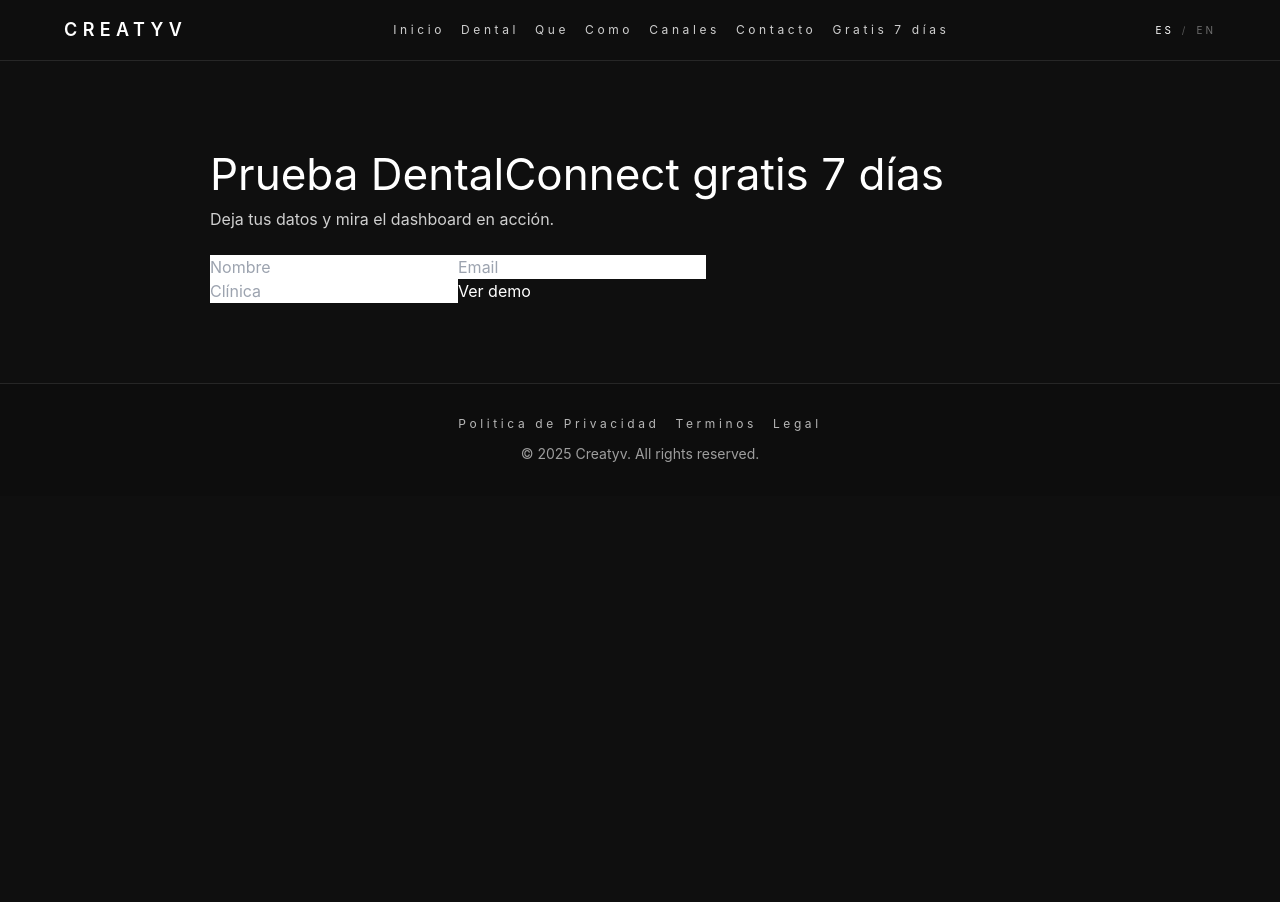
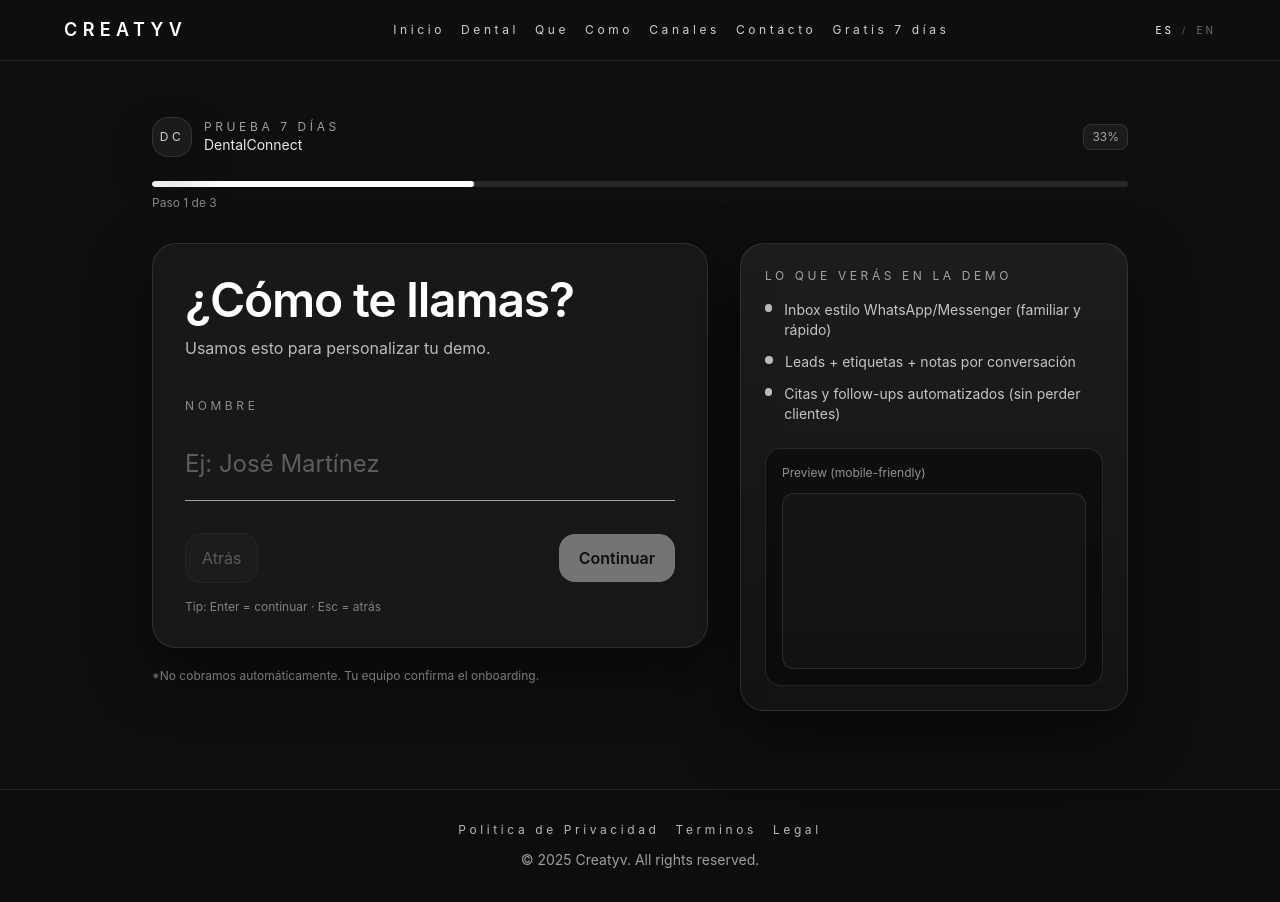
Before and after one commit to Tonycreatyv/CREATYV-LANDING, a React (Vite) app: page / in a window 1280 px wide. Both pictures are taken after a click on the button "Gratis 7 días". Before the commit the page ends 800 px from the top, so only its background shows below. Built offline with nearby package versions, Linux system fonts and the light colour scheme; no server answers.

Commit message:
ui(trial): typeform-style multi-step trial form

```diff
--- a/src/pages/Trial.tsx
+++ b/src/pages/Trial.tsx
@@ -1,26 +1,219 @@
-// src/pages/Trial.tsx  (LANDING)
+import { useMemo, useState } from 'react';
+
+type Step = 'name' | 'email' | 'clinic';
+
 export default function Trial() {
   const dashboardUrl =
     import.meta.env.VITE_DASHBOARD_URL || 'https://gentle-chaja-c50980.netlify.app';
 
-  function onSubmit(e: React.FormEvent) {
-    e.preventDefault();
-    window.location.href = `${dashboardUrl}?from=trial`;
-  }
+  const [step, setStep] = useState<Step>('name');
+  const [name, setName] = useState('');
+  const [email, setEmail] = useState('');
+  const [clinic, setClinic] = useState('');
+
+  const steps: Step[] = useMemo(() => ['name', 'email', 'clinic'], []);
+  const stepIndex = steps.indexOf(step);
+  const progress = Math.round(((stepIndex + 1) / steps.length) * 100);
+
+  const title =
+    step === 'name'
+      ? '¿Cómo te llamas?'
+      : step === 'email'
+      ? '¿Cuál es tu email?'
+      : '¿Nombre de tu clínica?';
+
+  const hint =
+    step === 'name'
+      ? 'Usamos esto para personalizar tu demo.'
+      : step === 'email'
+      ? 'Te mandamos acceso y follow-up.'
+      : 'Opcional, pero ayuda a configurar tu prueba.';
+
+  const placeholder =
+    step === 'name'
+      ? 'Ej: José Martínez'
+      : step === 'email'
+      ? 'Ej: jose@clinica.com'
+      : 'Ej: DentalConnect Centro';
+
+  const value = step === 'name' ? name : step === 'email' ? email : clinic;
+
+  const setValue = (v: string) => {
+    if (step === 'name') setName(v);
+    if (step === 'email') setEmail(v);
+    if (step === 'clinic') setClinic(v);
+  };
+
+  const canContinue = () => {
+    if (step === 'name') return name.trim().length >= 2;
+    if (step === 'email') return /^[^\s@]+@[^\s@]+\.[^\s@]+$/.test(email.trim());
+    return true; // clinic opcional
+  };
+
+  const next = () => {
+    if (!canContinue()) return;
+    if (step === 'name') setStep('email');
+    else if (step === 'email') setStep('clinic');
+    else submit();
+  };
+
+  const back = () => {
+    if (step === 'clinic') setStep('email');
+    else if (step === 'email') setStep('name');
+  };
+
+  const submit = () => {
+    const qs = new URLSearchParams();
+    qs.set('from', 'trial');
+    if (name.trim()) qs.set('name', name.trim());
+    if (email.trim()) qs.set('email', email.trim());
+    if (clinic.trim()) qs.set('clinic', clinic.trim());
+
+    window.location.href = `${dashboardUrl}?${qs.toString()}`;
+  };
 
   return (
-    <main style={{ padding: '80px 20px', maxWidth: 900, margin: '0 auto' }}>
-      <h1 style={{ fontSize: 44 }}>Prueba DentalConnect gratis 7 días</h1>
-      <p style={{ opacity: 0.8 }}>
-        Deja tus datos y mira el dashboard en acción.
-      </p>
+    <main className="min-h-[calc(100vh-72px)] bg-[#0f0f0f] text-white">
+      <section className="max-w-5xl mx-auto px-6 py-10 md:py-14">
+        {/* Top bar */}
+        <div className="flex items-center justify-between gap-4">
+          <div className="flex items-center gap-3">
+            <div className="h-10 w-10 rounded-2xl border border-white/10 bg-white/5 shadow-[0_20px_40px_rgba(0,0,0,0.35)] flex items-center justify-center">
+              <span className="text-xs tracking-[0.3em] text-white/80">DC</span>
+            </div>
+            <div className="leading-tight">
+              <p className="text-xs tracking-[0.3em] uppercase text-white/60">Prueba 7 días</p>
+              <p className="text-sm text-white/90">DentalConnect</p>
+            </div>
+          </div>
 
-      <form onSubmit={onSubmit} style={{ marginTop: 24, maxWidth: 520 }}>
-        <input placeholder="Nombre" required />
-        <input placeholder="Email" required />
-        <input placeholder="Clínica" />
-        <button>Ver demo</button>
-      </form>
+          <div className="hidden md:flex items-center gap-2 text-xs text-white/60">
+            <span className="px-2 py-1 rounded-lg border border-white/10 bg-white/5">
+              {progress}%
+            </span>
+          </div>
+        </div>
+
+        {/* Progress */}
+        <div className="mt-6">
+          <div className="h-1.5 w-full rounded-full bg-white/10 overflow-hidden">
+            <div
+              className="h-full rounded-full bg-white transition-all duration-300"
+              style={{ width: `${progress}%` }}
+            />
+          </div>
+          <p className="mt-2 text-xs text-white/50">
+            Paso {stepIndex + 1} de {steps.length}
+          </p>
+        </div>
+
+        {/* Card */}
+        <div className="mt-8 grid md:grid-cols-12 gap-8 items-start">
+          <div className="md:col-span-7">
+            <div className="rounded-3xl border border-white/10 bg-white/[0.04] p-6 md:p-8 shadow-[0_24px_60px_rgba(0,0,0,0.55)]">
+              <h1 className="text-3xl md:text-5xl font-semibold tracking-tight">
+                {title}
+              </h1>
+              <p className="mt-3 text-sm md:text-base text-white/70">
+                {hint}
+              </p>
+
+              <div className="mt-8">
+                <label className="text-xs tracking-[0.3em] uppercase text-white/50">
+                  {step === 'name' ? 'Nombre' : step === 'email' ? 'Email' : 'Clínica'}
+                </label>
+
+                <input
+                  autoFocus
+                  value={value}
+                  onChange={(e) => setValue(e.target.value)}
+                  placeholder={placeholder}
+                  type={step === 'email' ? 'email' : 'text'}
+                  onKeyDown={(e) => {
+                    if (e.key === 'Enter') {
+                      e.preventDefault();
+                      next();
+                    }
+                    if (e.key === 'Escape') {
+                      e.preventDefault();
+                      back();
+                    }
+                  }}
+                  className="mt-3 w-full bg-transparent text-white placeholder:text-white/30
+                             text-xl md:text-2xl py-4 md:py-5
+                             border-b border-white/20 focus:border-white/60
+                             outline-none transition-colors"
+                />
+
+                <div className="mt-8 flex flex-col sm:flex-row gap-3 sm:items-center sm:justify-between">
+                  <button
+                    type="button"
+                    onClick={back}
+                    disabled={step === 'name'}
+                    className="inline-flex items-center justify-center rounded-2xl px-4 py-3
+                               border border-white/10 bg-white/5 text-white/70
+                               hover:bg-white/10 hover:text-white transition
+                               disabled:opacity-40 disabled:cursor-not-allowed"
+                  >
+                    Atrás
+                  </button>
+
+                  <div className="flex gap-3">
+                    <button
+                      type="button"
+                      onClick={next}
+                      disabled={!canContinue()}
+                      className="inline-flex items-center justify-center rounded-2xl px-5 py-3
+                                 bg-white text-black font-semibold
+                                 hover:opacity-90 transition
+                                 disabled:opacity-40 disabled:cursor-not-allowed"
+                    >
+                      {step === 'clinic' ? 'Ver demo' : 'Continuar'}
+                    </button>
+                  </div>
+                </div>
+
+                <p className="mt-4 text-xs text-white/45">
+                  Tip: Enter = continuar · Esc = atrás
+                </p>
+              </div>
+            </div>
+
+            <p className="mt-5 text-xs text-white/45">
+              *No cobramos automáticamente. Tu equipo confirma el onboarding.
+            </p>
+          </div>
+
+          {/* Side preview */}
+          <div className="md:col-span-5">
+            <div className="rounded-3xl border border-white/10 bg-gradient-to-b from-white/[0.06] to-white/[0.02] p-6 shadow-[0_24px_60px_rgba(0,0,0,0.55)]">
+              <p className="text-xs tracking-[0.3em] uppercase text-white/60">
+                Lo que verás en la demo
+              </p>
+
+              <ul className="mt-4 space-y-3 text-sm text-white/75">
+                <li className="flex gap-3">
+                  <span className="mt-1 h-2 w-2 rounded-full bg-white/70" />
+                  Inbox estilo WhatsApp/Messenger (familiar y rápido)
+                </li>
+                <li className="flex gap-3">
+                  <span className="mt-1 h-2 w-2 rounded-full bg-white/70" />
+                  Leads + etiquetas + notas por conversación
+                </li>
+                <li className="flex gap-3">
+                  <span className="mt-1 h-2 w-2 rounded-full bg-white/70" />
+                  Citas y follow-ups automatizados (sin perder clientes)
+                </li>
+              </ul>
+
+              <div className="mt-6 rounded-2xl border border-white/10 bg-black/40 p-4">
+                <p className="text-xs text-white/55">Preview (mobile-friendly)</p>
+                <div className="mt-3 h-44 rounded-xl border border-white/10 bg-white/[0.03]" />
+              </div>
+            </div>
+          </div>
+        </div>
+      </section>
     </main>
   );
 }
```
